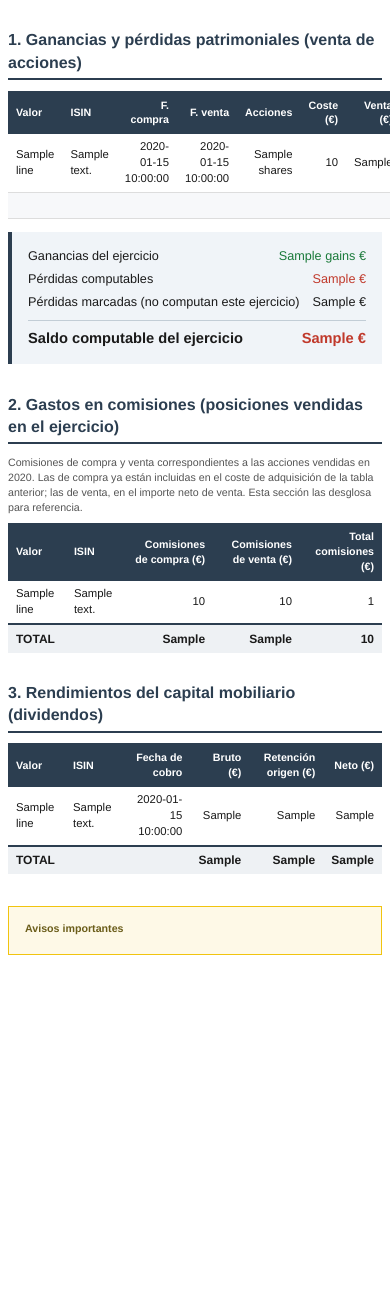
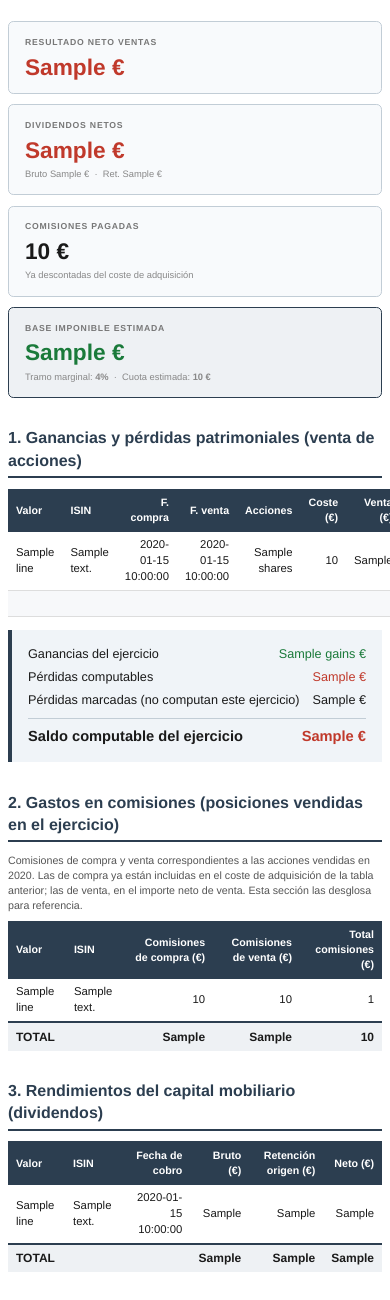
Before and after one commit to phobosjv/JSG_Finanzas, a Python web app: template backend/app/reports/templates/tax_report.html in a window 390 px wide; the page is wider, and only the part inside the window is pictured. Shown: the part 132-1432 px from the top of that part. Before the commit the page ends 1087 px from the top of that part, so only its background shows below. Run offline with Jinja, Linux system fonts and the light colour scheme; the template is opened without the code that fills it: most values are stand-ins (such as "Sample title", 1, 10 or a date in 2020).

Commit message:
v1.4.2: resumen fiscal en PDF + cabecera nombre/versión en móvil
- pdf_generator.py: _build_tax_summary() calcula base imponible estimada,
  tramos IRPF (19/21/23/27/28%), cuota estimada y segmentos para la barra
  de color.
- tax_report.html: página 1 con 4 cards (resultado neto ventas,
  dividendos netos, comisiones pagadas, base imponible estimada) y barra
  de distribución por tramos. El detalle comienza en página 2.
- Navigation.jsx/css: cabecera fija en móvil con nombre de la app y
  versión (oculta en escritorio, donde ya existe la sidebar).
- global.css: --mobile-h:44px; padding-top ajustado en móvil para no
  quedar bajo la nueva cabecera.
- Bump de versión 1.4.1 → 1.4.2 en package.json, main.py y
  gen_instrucciones.py.

Co-Authored-By: Claude Sonnet 4.6 <noreply@anthropic.com>

```diff
--- a/backend/app/main.py
+++ b/backend/app/main.py
@@ -120,7 +120,7 @@ def create_app() -> FastAPI:
     app = FastAPI(
         title="Finanzas",
         description="Seguimiento de cartera de inversion",
-        version="1.4.1",
+        version="1.4.2",
         lifespan=lifespan,
     )
 
--- a/backend/app/reports/templates/tax_report.html
+++ b/backend/app/reports/templates/tax_report.html
@@ -2,20 +2,26 @@
   reports/templates/tax_report.html
   =================================
   Plantilla del informe fiscal anual. La renderiza pdf_generator.py con
-  Jinja2 y WeasyPrint la convierte a PDF.
+  Jinja2 y se sirve como HTML al navegador (Ctrl+P → PDF).
 
   Variables que recibe (del objeto TaxReport, ya formateadas a str por el
   generador para controlar el formato de numeros y fechas):
     year, generated_at
-    sale_lines[]       : security_name, isin, market, sell_date, buy_date,
-                         shares, cost_eur, proceeds_eur, gain_eur,
-                         loss_disallowed (bool), disallowed_reason
-    commission_lines[] : security_name, isin, buy_fee_eur, sell_fee_eur, total_fee_eur
-    dividend_lines[]   : security_name, isin, market, pay_date,
-                         gross_eur, withholding_eur, net_eur
-    totals             : gains, losses_computable, losses_disallowed, net_capital,
-                         commission_buy, commission_sell, commission_total,
-                         div_gross, div_withholding, div_net
+    summary             : resumen ejecutivo (página 1)
+      .net_capital, .net_capital_positive
+      .div_gross, .div_withholding, .div_net, .div_net_positive
+      .commission_total
+      .base_imponible, .base_positive, .estimated_tax, .marginal_rate
+      .segments[]       : rate, amount, pct (str), color (hex)
+    sale_lines[]        : security_name, isin, market, sell_date, buy_date,
+                          shares, cost_eur, proceeds_eur, gain_eur,
+                          loss_disallowed (bool), disallowed_reason
+    commission_lines[]  : security_name, isin, buy_fee_eur, sell_fee_eur, total_fee_eur
+    dividend_lines[]    : security_name, isin, market, pay_date,
+                          gross_eur, withholding_eur, net_eur
+    totals              : gains, losses_computable, losses_disallowed, net_capital,
+                          commission_buy, commission_sell, commission_total,
+                          div_gross, div_withholding, div_net
     warnings[]
 -->
 <!DOCTYPE html>
@@ -56,7 +62,7 @@
   .header {
     border-bottom: 2pt solid #2c3e50;
     padding-bottom: 10pt;
-    margin-bottom: 6pt;
+    margin-bottom: 16pt;
   }
 
   /* ---- Tablas ---- */
@@ -111,7 +117,7 @@
     font-size: 9pt;
   }
 
-  /* ---- Cajas de resumen ---- */
+  /* ---- Cajas de resumen de sección ---- */
   .summary {
     margin-top: 10pt;
     background: #f0f4f8;
@@ -157,12 +163,123 @@
     padding: 8pt 0;
   }
 
-  /* ---- Salto de página antes de cada sección (excepto la primera) ---- */
+  /* ---- Salto de pagina: resumen en pagina 1, detalle desde pagina 2 ---- */
+  .page-break-after {
+    break-after: always;
+    page-break-after: always;
+  }
+
+  /* En pagina 2+, cada h2 comienza en pagina nueva */
   @media print {
     h2 ~ h2 {
       break-before: page;
       page-break-before: always;
     }
+  }
+
+  /* ================================================================
+     RESUMEN EJECUTIVO (página 1)
+     ================================================================ */
+
+  .s-cards {
+    display: flex;
+    flex-wrap: wrap;
+    gap: 8pt;
+    margin: 14pt 0 12pt 0;
+  }
+
+  .s-card {
+    flex: 1;
+    min-width: 120pt;
+    border: 0.75pt solid #c2cdd6;
+    border-radius: 4pt;
+    padding: 10pt 12pt;
+    background: #f8fafc;
+  }
+
+  .s-card-accent {
+    border-color: #2c3e50;
+    background: #eef1f4;
+  }
+
+  .s-label {
+    font-size: 6.5pt;
+    font-weight: 700;
+    color: #777;
+    text-transform: uppercase;
+    letter-spacing: 0.09em;
+    margin-bottom: 5pt;
+  }
+
+  .s-value {
+    font-size: 17pt;
+    font-weight: 700;
+    color: #1a1a1a;
+    line-height: 1.1;
+  }
+
+  .s-value.pos { color: #1a7a3a; }
+  .s-value.neg { color: #c0392b; }
+
+  .s-sub {
+    font-size: 7pt;
+    color: #888;
+    margin-top: 4pt;
+    line-height: 1.4;
+  }
+
+  /* ---- Barra de tramos ---- */
+  .bracket-section {
+    border: 0.75pt solid #c2cdd6;
+    border-radius: 4pt;
+    padding: 10pt 12pt;
+    background: #f8fafc;
+  }
+
+  .bracket-title {
+    font-size: 6.5pt;
+    font-weight: 700;
+    color: #777;
+    text-transform: uppercase;
+    letter-spacing: 0.09em;
+    margin-bottom: 8pt;
+  }
+
+  .bracket-bar {
+    display: flex;
+    height: 11pt;
+    border-radius: 4pt;
+    overflow: hidden;
+    gap: 1.5pt;
+    margin-bottom: 8pt;
+  }
+
+  .bracket-seg {
+    height: 100%;
+    border-radius: 3pt;
+    min-width: 3pt;
+  }
+
+  .bracket-legend {
+    display: flex;
+    flex-wrap: wrap;
+    gap: 10pt;
+  }
+
+  .bl-item {
+    display: flex;
+    align-items: center;
+    gap: 4pt;
+    font-size: 8pt;
+    color: #555;
+  }
+
+  .bl-dot {
+    width: 7pt;
+    height: 7pt;
+    border-radius: 50%;
+    display: inline-block;
+    flex-shrink: 0;
   }
 </style>
 </head>
@@ -174,6 +291,65 @@
     <div class="subtitle">Ejercicio fiscal {{ year }}</div>
     <div class="subtitle">Generado el {{ generated_at }}</div>
   </div>
+
+  <!-- ============ RESUMEN EJECUTIVO (página 1) ============ -->
+  <div class="page-break-after">
+
+    <div class="s-cards">
+      <div class="s-card">
+        <div class="s-label">Resultado neto ventas</div>
+        <div class="s-value {{ 'pos' if summary.net_capital_positive else 'neg' }}">
+          {{ summary.net_capital }} €
+        </div>
+      </div>
+
+      <div class="s-card">
+        <div class="s-label">Dividendos netos</div>
+        <div class="s-value {{ 'pos' if summary.div_net_positive else 'neg' }}">
+          {{ summary.div_net }} €
+        </div>
+        <div class="s-sub">
+          Bruto {{ summary.div_gross }} € &nbsp;·&nbsp; Ret. {{ summary.div_withholding }} €
+        </div>
+      </div>
+
+      <div class="s-card">
+        <div class="s-label">Comisiones pagadas</div>
+        <div class="s-value">{{ summary.commission_total }} €</div>
+        <div class="s-sub">Ya descontadas del coste de adquisición</div>
+      </div>
+
+      <div class="s-card s-card-accent">
+        <div class="s-label">Base imponible estimada</div>
+        <div class="s-value pos">{{ summary.base_imponible }} €</div>
+        <div class="s-sub">
+          Tramo marginal: <strong>{{ summary.marginal_rate }}%</strong>
+          &nbsp;·&nbsp;
+          Cuota estimada: <strong>{{ summary.estimated_tax }} €</strong>
+        </div>
+      </div>
+    </div>
+
+    {% if summary.base_positive %}
+    <div class="bracket-section">
+      <div class="bracket-title">Distribución por tramos</div>
+      <div class="bracket-bar">
+        {% for s in summary.segments %}
+        <div class="bracket-seg" style="width:{{ s.pct }}%; background:{{ s.color }}"></div>
+        {% endfor %}
+      </div>
+      <div class="bracket-legend">
+        {% for s in summary.segments %}
+        <span class="bl-item">
+          <span class="bl-dot" style="background:{{ s.color }}"></span>
+          {{ s.rate }}% — {{ s.amount }} €
+        </span>
+        {% endfor %}
+      </div>
+    </div>
+    {% endif %}
+
+  </div><!-- /page-break-after -->
 
   <!-- ============ BLOQUE 1: GANANCIAS Y PÉRDIDAS PATRIMONIALES ============ -->
   <h2>1. Ganancias y pérdidas patrimoniales (venta de acciones)</h2>
--- a/frontend/package.json
+++ b/frontend/package.json
@@ -1,7 +1,7 @@
 {
   "name": "fjs-finanzas",
   "private": true,
-  "version": "1.4.1",
+  "version": "1.4.2",
   "type": "module",
   "scripts": {
     "dev": "vite",
--- a/frontend/src/components/Navigation.jsx
+++ b/frontend/src/components/Navigation.jsx
@@ -18,6 +18,12 @@ export default function Navigation() {
 
   return (
     <>
+      {/* Cabecera superior — móvil */}
+      <header className="mobile-header">
+        <span className="mobile-header-name">{appName}</span>
+        <span className="mobile-header-version">v{version}</span>
+      </header>
+
       {/* Barra lateral — escritorio */}
       <nav className="sidebar">
         <div className="sidebar-brand">
--- a/frontend/src/styles/global.css
+++ b/frontend/src/styles/global.css
@@ -16,6 +16,7 @@
   --yellow:      #f39c12;
   --radius:      8px;
   --nav-h:       56px;
+  --mobile-h:    44px;
   --side-w:      200px;
   --font:        system-ui, -apple-system, sans-serif;
   --mono:        'Courier New', monospace;
@@ -38,6 +39,7 @@
   --yellow:      #b45309;
   --radius:      8px;
   --nav-h:       56px;
+  --mobile-h:    44px;
   --side-w:      200px;
   --font:        system-ui, -apple-system, sans-serif;
   --mono:        'Courier New', monospace;
@@ -66,11 +68,13 @@ html, body, #root {
   flex: 1;
   overflow-y: auto;
   padding: 16px;
-  padding-bottom: calc(var(--nav-h) + 16px); /* espacio para nav móvil */
+  padding-top: calc(var(--mobile-h) + 8px);   /* espacio para cabecera móvil */
+  padding-bottom: calc(var(--nav-h) + 16px);  /* espacio para nav móvil */
 }
 
 @media (min-width: 768px) {
   .main-content {
+    padding-top: 16px;
     padding-bottom: 16px;
     padding-left: calc(var(--side-w) + 16px);
   }
```
Also changed, not shown: backend/app/services/pdf_generator.py (+90 -0 lines), frontend/src/components/Navigation.css (+29 -0 lines), gen_instrucciones.py (+18 -1 lines).
